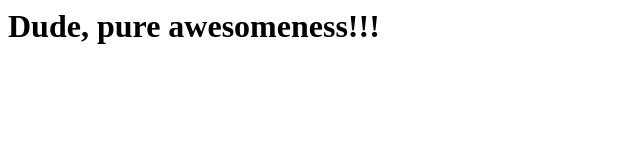
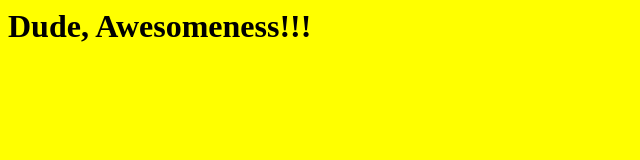
Before and after one commit to paulo-barbieri/paulo-barbieri.github.io, a plain HTML site: page index.html in a window 1280 px wide. Shown: the whole page, without its empty margins (0-640 px from the left). Drawn offline with Linux system fonts and the light colour scheme.

Commit message:
I am feeling solid

```diff
--- a/index.html
+++ b/index.html
@@ -1,7 +1,13 @@
 <html>
-  <h1>
-    Dude, pure awesomeness!!!
-  </h1>
+<head>
+<style>
+body {
+  background-color: #ffff00;
+}
+</style>
+</head>
+<body>
 
-
+<h1>Dude, Awesomeness!!!</h1>
+</body>
 </html>
```
